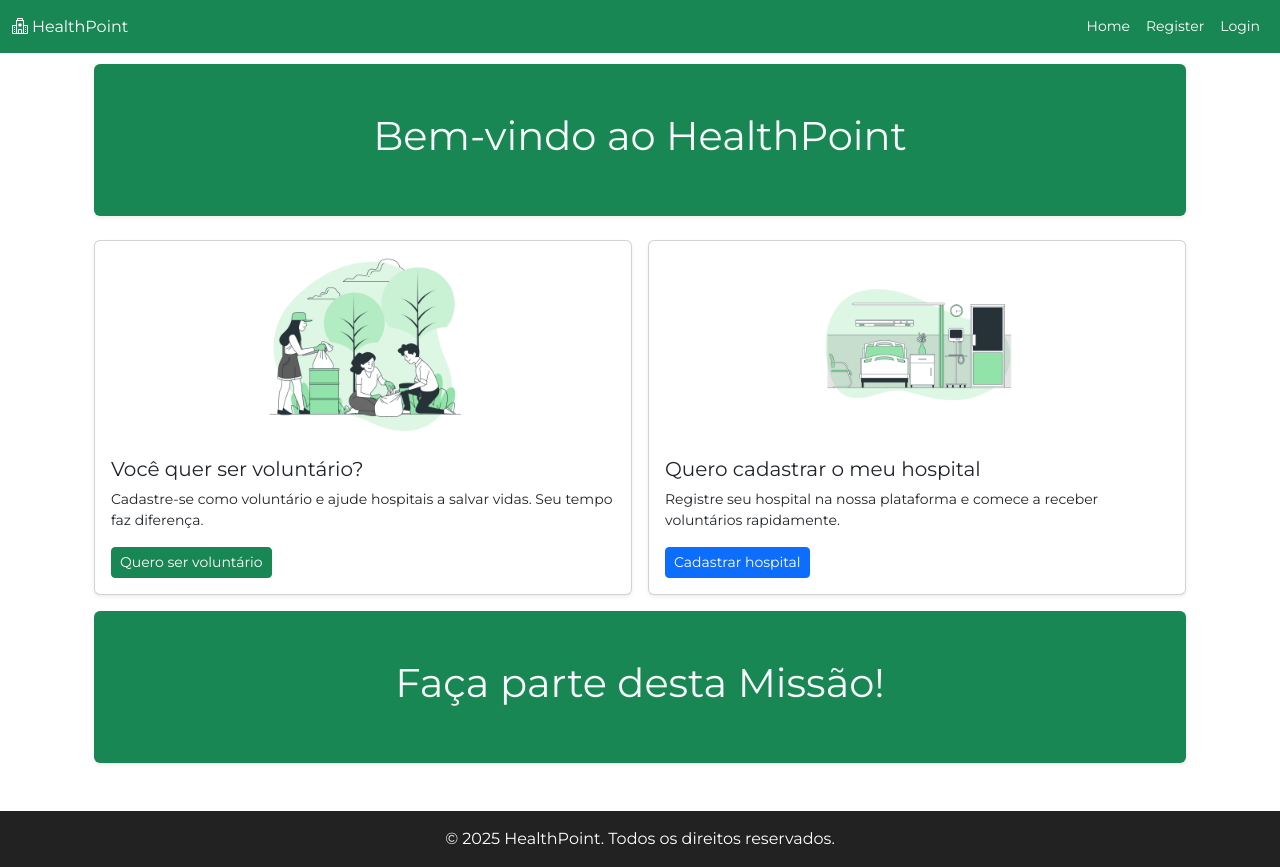
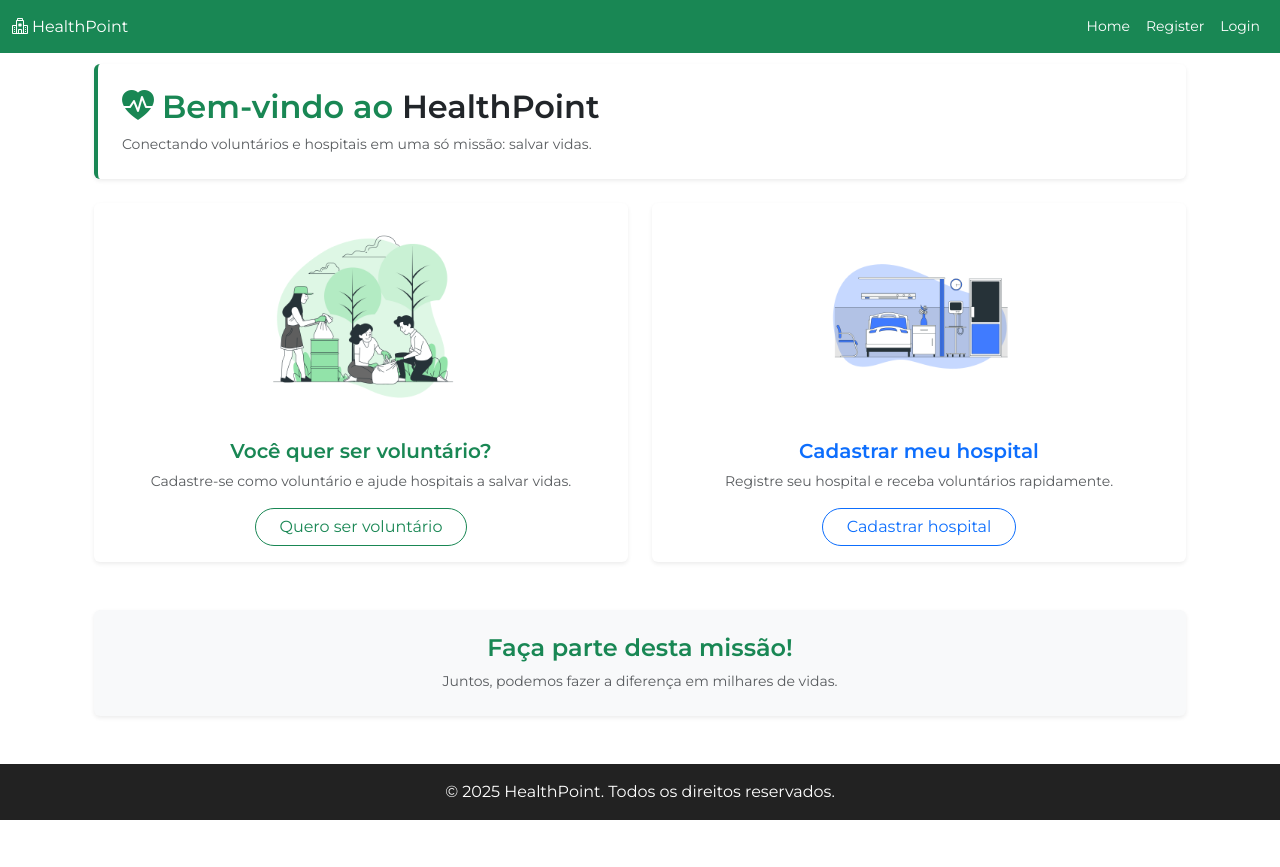
Before and after one commit to juancoutinhoflooxmongagua/HealthPoint-Frontend, a React (Create React App) app: page / in a window 1280 px wide. After the commit the page ends 820 px from the top, so only its background shows below. Built offline with nearby package versions, Linux system fonts and the light colour scheme.

Commit message:
feat: aprimoring scrollbar and Home.jsx

```diff
--- a/src/Assets/Css/index.css
+++ b/src/Assets/Css/index.css
@@ -1,3 +1,43 @@
 body {
     font-family: 'Montserrat', sans-serif;
 }
+
+/* Estilizando a barra de rolagem */
+::-webkit-scrollbar {
+    width: 8px; /* Largura da barra de rolagem */
+    height: 8px; /* Altura da barra de rolagem horizontal */
+  }
+
+  /* Estilizando o fundo da barra de rolagem */
+  ::-webkit-scrollbar-track {
+    background-color: #f0f0f0; /* Fundo cinza muito suave */
+    border-radius: 10px; /* Bordas arredondadas */
+  }
+
+  /* Estilizando a "alça" (thumb) da barra de rolagem */
+  ::-webkit-scrollbar-thumb {
+    background-color: #888; /* Cor cinza médio */
+    border-radius: 10px; /* Bordas arredondadas */
+    transition: background-color 0.3s ease, transform 0.2s ease; /* Efeito suave */
+  }
+
+  /* Efeito ao passar o mouse sobre a barra de rolagem */
+  ::-webkit-scrollbar-thumb:hover {
+    background-color: #555; /* Cinza mais escuro */
+    transform: scale(1.1); /* Efeito de aumento suave */
+  }
+
+  /* Barra de rolagem horizontal */
+  ::-webkit-scrollbar-horizontal {
+    height: 10px; /* Altura da barra horizontal */
+  }
+
+  ::-webkit-scrollbar-track-horizontal {
+    background-color: #f0f0f0; /* Cor do fundo da barra horizontal */
+    border-radius: 10px;
+  }
+
+  /* Barra de rolagem vertical */
+  ::-webkit-scrollbar-vertical {
+    width: 10px; /* Largura da barra vertical */
+  }
--- a/src/Views/Main/Home.jsx
+++ b/src/Views/Main/Home.jsx
@@ -5,52 +5,61 @@ import VolunteerImage from "../../Assets/Images/Volunteering-bro.png";
 export default function Home() {
   return (
     <div className="container">
-      <div className="bg-success p-5 rounded shadow-sm mb-4 text-center">
-        <h1 className=" mb-2 text-light">Bem-vindo ao <span>HealthPoint</span></h1>
+      {/* Banner principal */}
+      <div className="bg-white border-start border-4 border-success p-4 rounded shadow-sm mb-4">
+        <h2 className="fw-bold mb-2 text-success">
+          <i className="bi bi-heart-pulse-fill me-2"></i>Bem-vindo ao <span className="text-dark">HealthPoint</span>
+        </h2>
+        <p className="text-muted mb-0 small">Conectando voluntários e hospitais em uma só missão: salvar vidas.</p>
       </div>
 
-      <div className="row row-cols-1 row-cols-md-2 g-3">
+      <div className="row row-cols-1 row-cols-sm-2 g-4">
         <div className="col">
-          <div className="card h-100 shadow-sm">
+          <div className="card h-100 border-0 shadow-sm">
             <img
               src={VolunteerImage}
               className="card-img-top"
               alt="Voluntário"
-              style={{ maxHeight: "200px", objectFit: "contain" }}
+              style={{ maxHeight: "220px", objectFit: "contain", padding: "1rem" }}
             />
-            <div className="card-body py-3">
-              <h5 className="card-title fs-5">Você quer ser voluntário?</h5>
-              <p className="card-text small">
-                Cadastre-se como voluntário e ajude hospitais a salvar vidas. Seu tempo faz diferença.
+            <div className="card-body text-center py-3">
+              <h5 className="card-title fw-semibold text-success">Você quer ser voluntário?</h5>
+              <p className="card-text text-muted small mb-3">
+                Cadastre-se como voluntário e ajude hospitais a salvar vidas.
               </p>
-              <a href="/register" className="btn btn-success btn-sm">Quero ser voluntário</a>
+              <a href="/register" className="btn btn-outline-success rounded-pill btn-md px-4">
+                Quero ser voluntário
+              </a>
             </div>
           </div>
         </div>
 
         <div className="col">
-          <div className="card h-100 shadow-sm">
+          <div className="card h-100 border-0 shadow-sm">
             <img
               src={hospitalImage}
               className="card-img-top"
               alt="Hospital"
-              style={{ maxHeight: "200px", objectFit: "contain" }}
+              style={{ maxHeight: "220px", objectFit: "contain", padding: "1rem" }}
             />
-            <div className="card-body py-3">
-              <h5 className="card-title fs-5">Quero cadastrar o meu hospital</h5>
-              <p className="card-text small">
-                Registre seu hospital na nossa plataforma e comece a receber voluntários rapidamente.
+            <div className="card-body text-center py-3">
+              <h5 className="card-title fw-semibold text-primary">Cadastrar meu hospital</h5>
+              <p className="card-text text-muted small mb-3">
+                Registre seu hospital e receba voluntários rapidamente.
               </p>
-              <a href="/register" className="btn btn-primary btn-sm">Cadastrar hospital</a>
+              <a href="/register" className="btn btn-outline-primary rounded-pill btn-md px-4">
+                Cadastrar hospital
+              </a>
             </div>
           </div>
         </div>
       </div>
 
-      <div className="bg-success p-5 mt-3 rounded shadow-sm mb-4 text-center">
-        <h1 className=" mb-2 text-light">Faça parte desta Missão!</h1>
+      {/* CTA final */}
+      <div className="bg-light text-center p-4 mt-5 rounded shadow-sm">
+        <h4 className="text-success fw-bold mb-2">Faça parte desta missão!</h4>
+        <p className="text-muted small mb-0">Juntos, podemos fazer a diferença em milhares de vidas.</p>
       </div>
-
     </div>
   );
 }
```
Also changed, not shown: src/Assets/Images/Hospital room-bro.png.
